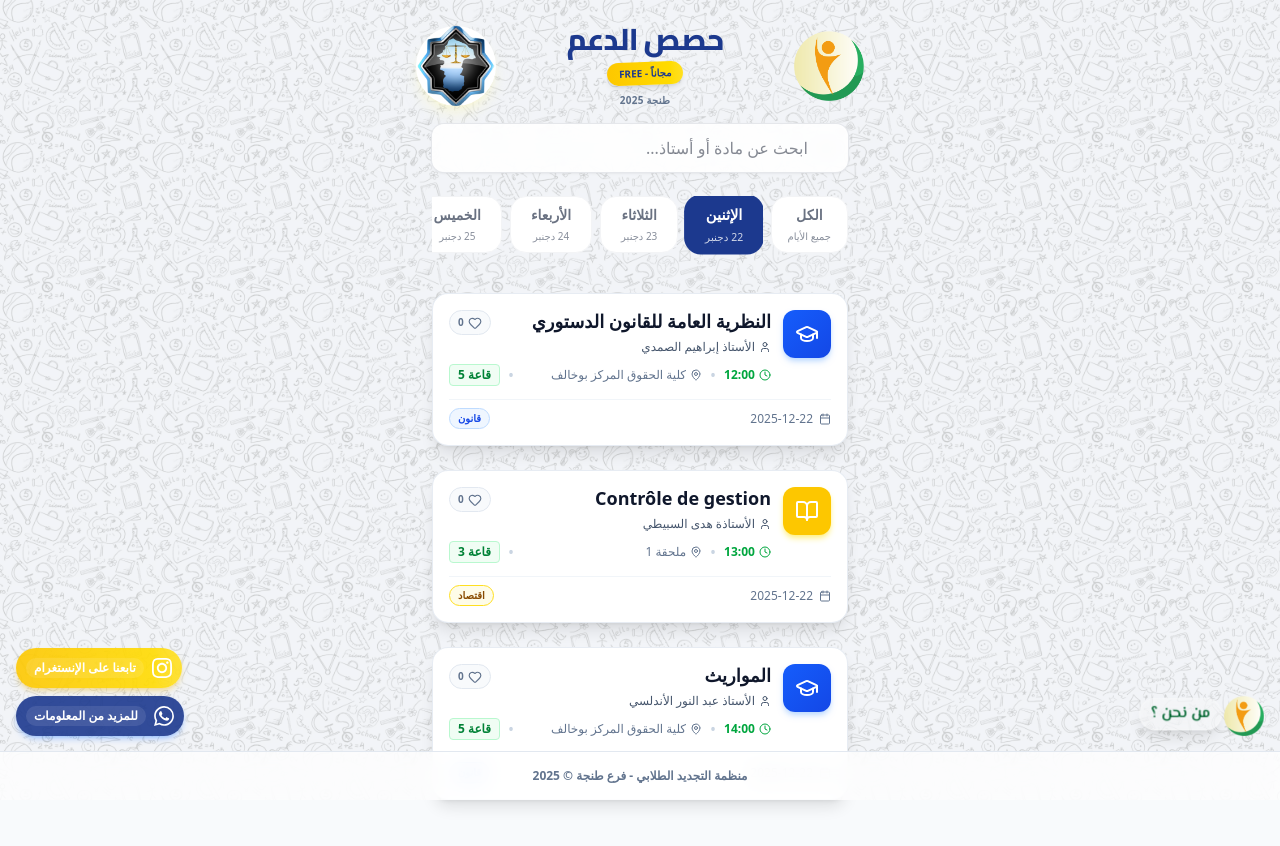
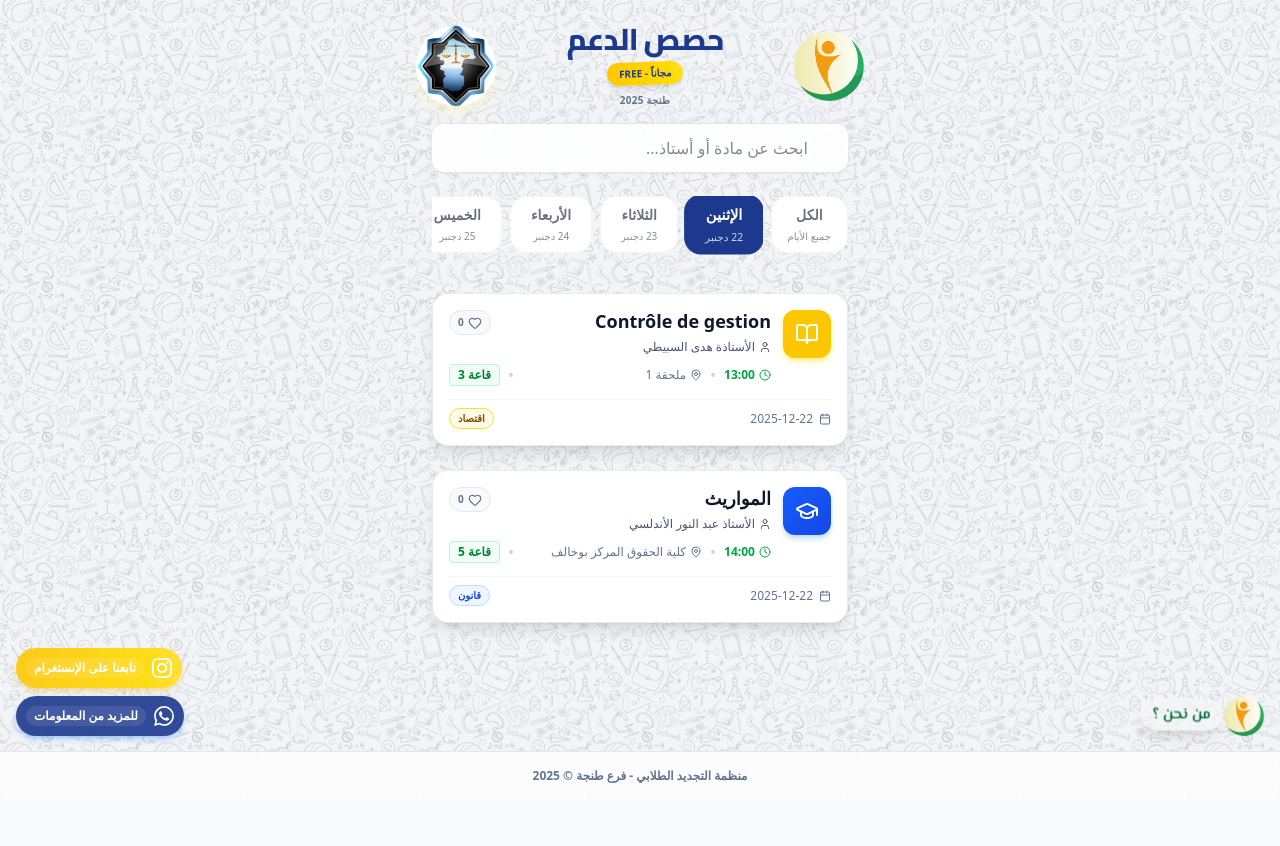
Before and after one commit to AbdellahBM/orema_courses, a Next.js app: page / in a window 1280 px wide. Shown: the top 846 px of the page. Built offline with nearby package versions, Linux system fonts and the light colour scheme.

Commit message:
Fix schedule dates: Fiscalite Dec 27, Constitutional Law Dec 26 at 10:00

```diff
--- a/app/home/data.ts
+++ b/app/home/data.ts
@@ -26,9 +26,9 @@ export const scheduleData: ClassSession[] = [
   {
     id: "2",
     subject: "النظرية العامة للقانون الدستوري",
-    day: "الإثنين",
-    date: "2025-12-22",
-    time: "12:00",
+    day: "الجمعة",
+    date: "2025-12-26",
+    time: "10:00",
     location: "كلية الحقوق المركز بوخالف",
     room: "5",
     professor: "الأستاذ إبراهيم الصمدي",
@@ -128,12 +128,12 @@ export const scheduleData: ClassSession[] = [
     initialLikes: 0,
   },
 
-  // Saturday - Jan 27, 2026
+  // Saturday - Dec 27, 2025
   {
     id: "7",
     subject: "Fiscalité",
     day: "السبت",
-    date: "2026-01-27",
+    date: "2025-12-27",
     time: "10:00",
     location: "ملحقة 1",
     room: "2",
```
